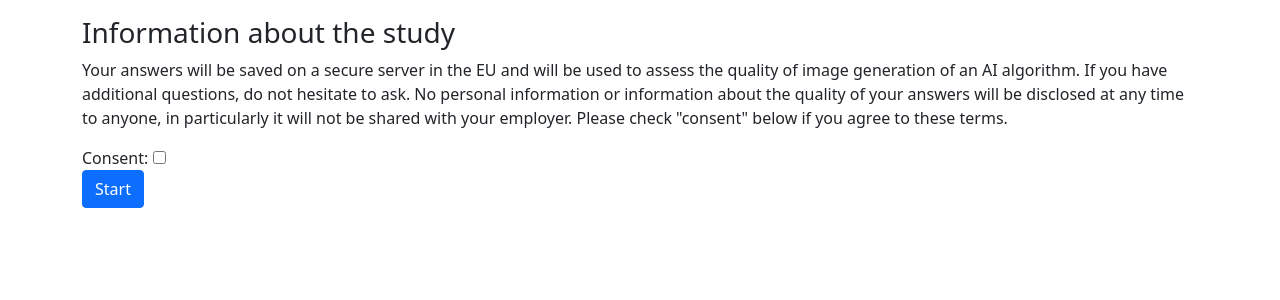
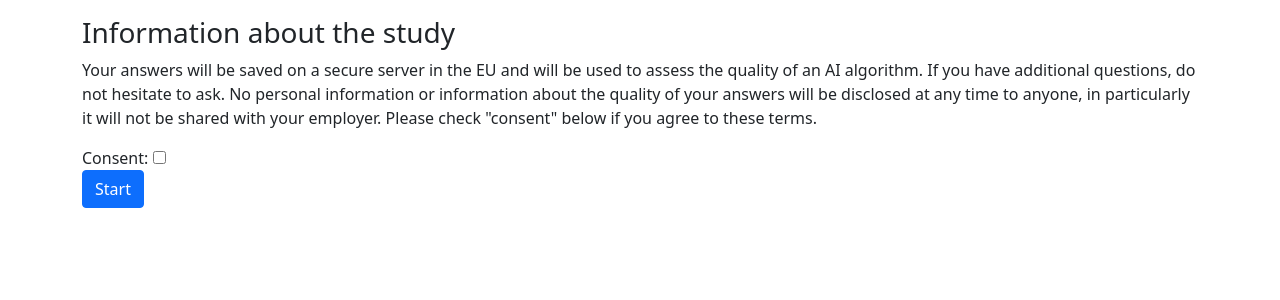
Before and after one commit to berenslab/retimgtools, a Django app: template retimgeval/templates/retimgeval/task_instruction.html in a window 1280 px wide. Shown: the part 79-379 px from the top of the page. Run offline with Django 4.2, Linux system fonts and the light colour scheme; the template is opened without the code that fills it: values that come from a table or form of the project are taken from there, others are empty; the visitor is signed in with stand-in values (Sample User, id 1); data comes from the database, SQL or seed files in the repository; parts of the project's set-up code (start-up, migrations or seed data) failed here and were passed over.

Commit message:
fix: typos

```diff
--- a/retimgeval/templates/retimgeval/task_instruction.html
+++ b/retimgeval/templates/retimgeval/task_instruction.html
@@ -165,7 +165,7 @@
     </h3>
     <ul>
         <li>
-            You will be shown 37 OCT images, with corresponding heatmaps created by our model and with magnified patches extracted from the heatmpas.
+            You will be shown 37 OCT images, with corresponding heatmaps created by our model and with magnified patches extracted from the heatmaps.
         </li>
         <li>
             These images are either healthy or contain ERMs. Your task is to select whether you agree with the heatmaps overlaid on the OCT images.
@@ -177,7 +177,7 @@
         <form method="post">
             <h3>Information about the study</h3>
             <p>
-                Your answers will be saved on a secure server in the EU and will be used to assess the quality of image generation of an AI algorithm. If you have additional questions, do not hesitate to ask. No personal information or information about the quality of your answers will be disclosed at any time to anyone, in particularly it will not be shared with your employer. Please check "consent" below if you agree to these terms.
+                Your answers will be saved on a secure server in the EU and will be used to assess the quality of an AI algorithm. If you have additional questions, do not hesitate to ask. No personal information or information about the quality of your answers will be disclosed at any time to anyone, in particularly it will not be shared with your employer. Please check "consent" below if you agree to these terms.
             </p>
             {% csrf_token %}
             {{ form.non_field_errors }}
```
